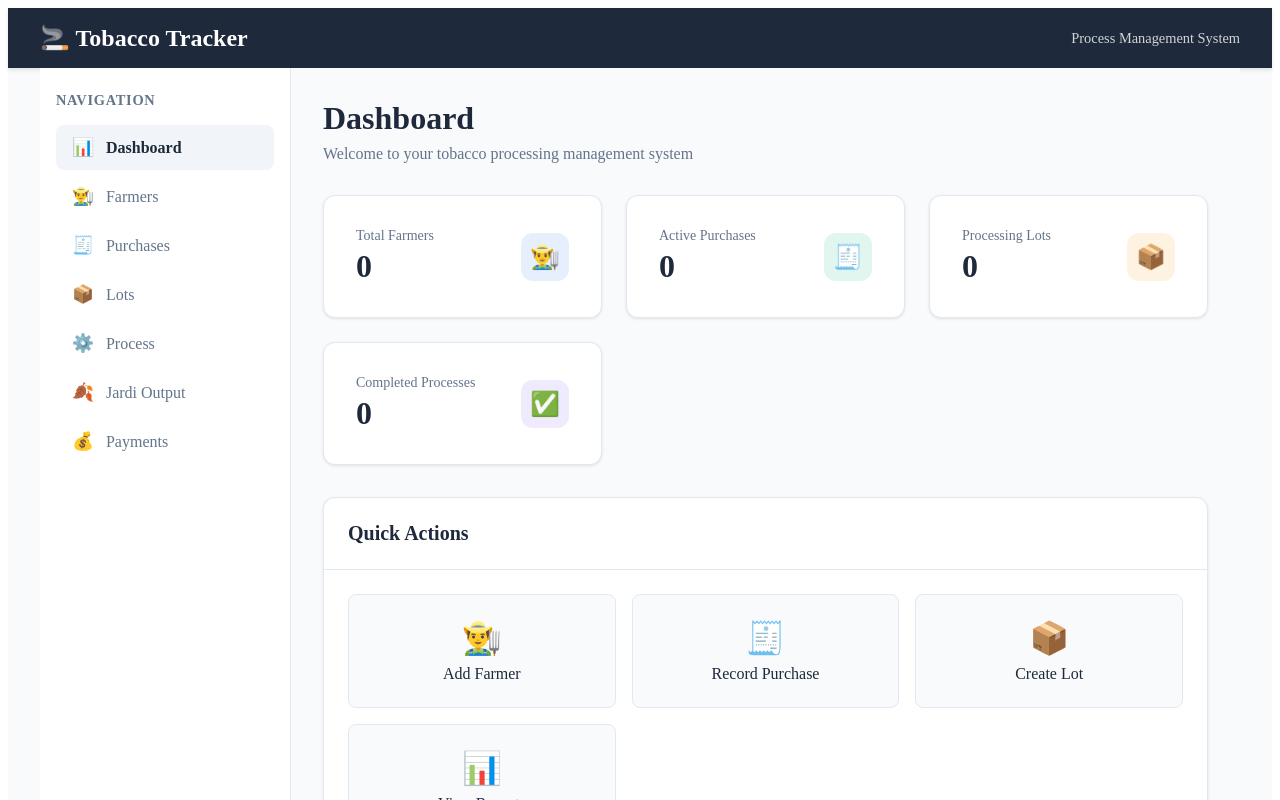
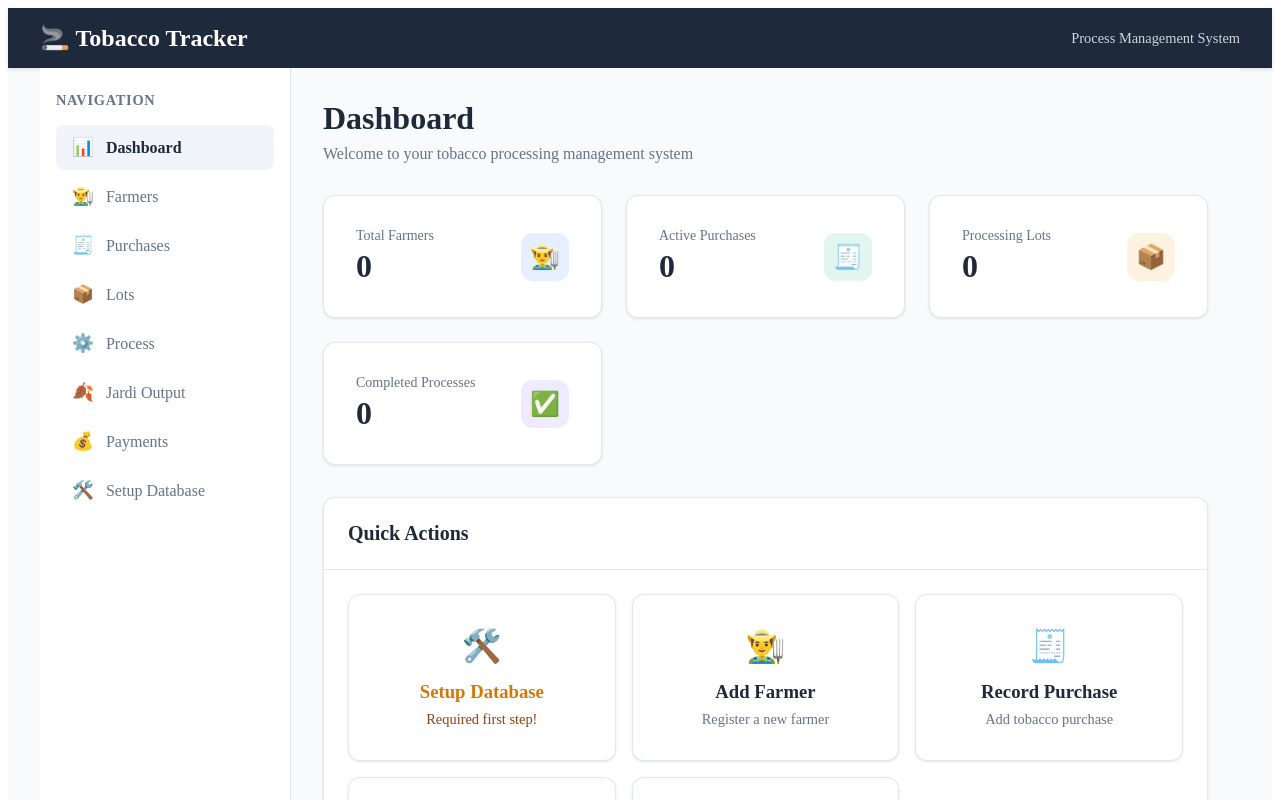
Before and after one commit to Bruce-Wayne-Gotham/process-management, a Next.js app in the folder nextjs/: page / in a window 1280 px wide. Shown: the top 800 px of the page. Built offline with nearby package versions, Linux system fonts and the light colour scheme.

Commit message:
feat: add prominent database setup links
- Add Setup Database to main navigation
- Add highlighted setup card to dashboard quick actions
- Make database setup the first required step
- Provide clear visual indication of setup requirement

```diff
--- a/nextjs/components/Layout.js
+++ b/nextjs/components/Layout.js
@@ -12,6 +12,7 @@ export default function Layout({ children }) {
     { href: '/process', label: 'Process', icon: '⚙️' },
     { href: '/jardi', label: 'Jardi Output', icon: '🍂' },
     { href: '/payments', label: 'Payments', icon: '💰' },
+    { href: '/manual-setup', label: 'Setup Database', icon: '🛠️' }
   ];
 
   const isActive = (href) => {
--- a/nextjs/pages/index.js
+++ b/nextjs/pages/index.js
@@ -66,46 +66,25 @@ export default function Home() {
 
       {/* Quick Actions */}
       <Card title="Quick Actions">
-        <div style={{
-          display: 'grid',
-          gridTemplateColumns: 'repeat(auto-fit, minmax(200px, 1fr))',
-          gap: '1rem'
-        }}>
+        <div style={{ display: 'grid', gridTemplateColumns: 'repeat(auto-fit, minmax(250px, 1fr))', gap: '1rem' }}>
+          <Link href="/manual-setup" style={{ textDecoration: 'none' }}>
+            <Card style={{ cursor: 'pointer', transition: 'transform 0.2s', ':hover': { transform: 'translateY(-2px)' }, border: '2px solid #f59e0b' }}>
+              <div style={{ textAlign: 'center' }}>
+                <div style={{ fontSize: '2rem', marginBottom: '1rem' }}>🛠️</div>
+                <h3 style={{ margin: '0 0 0.5rem 0', color: '#d97706' }}>Setup Database</h3>
+                <p style={{ margin: 0, color: '#92400e', fontSize: '0.9rem', fontWeight: '500' }}>Required first step!</p>
+              </div>
+            </Card>
+          </Link>
           {quickActions.map((action, index) => (
             <Link key={index} href={action.href} style={{ textDecoration: 'none' }}>
-              <div style={{
-                padding: '1.5rem',
-                borderRadius: '0.5rem',
-                border: '1px solid #e2e8f0',
-                backgroundColor: '#f8fafc',
-                cursor: 'pointer',
-                transition: 'all 0.2s',
-                textAlign: 'center'
-              }}
-              onMouseEnter={(e) => {
-                e.target.style.backgroundColor = '#f1f5f9';
-                e.target.style.transform = 'translateY(-2px)';
-                e.target.style.boxShadow = '0 4px 12px rgba(0, 0, 0, 0.1)';
-              }}
-              onMouseLeave={(e) => {
-                e.target.style.backgroundColor = '#f8fafc';
-                e.target.style.transform = 'translateY(0)';
-                e.target.style.boxShadow = 'none';
-              }}>
-                <div style={{
-                  fontSize: '2rem',
-                  marginBottom: '0.5rem'
-                }}>
-                  {action.icon}
+              <Card style={{ cursor: 'pointer', transition: 'transform 0.2s', ':hover': { transform: 'translateY(-2px)' } }}>
+                <div style={{ textAlign: 'center' }}>
+                  <div style={{ fontSize: '2rem', marginBottom: '1rem' }}>{action.icon}</div>
+                  <h3 style={{ margin: '0 0 0.5rem 0', color: '#1e293b' }}>{action.label}</h3>
+                  <p style={{ margin: 0, color: '#64748b', fontSize: '0.9rem' }}>{action.label === 'Add Farmer' ? 'Register a new farmer' : action.label === 'Record Purchase' ? 'Add tobacco purchase' : action.label === 'Create Lot' ? 'Group purchases into lots' : 'View reports'}</p>
                 </div>
-                <div style={{
-                  fontSize: '1rem',
-                  fontWeight: '500',
-                  color: '#1e293b'
-                }}>
-                  {action.label}
-                </div>
-              </div>
+              </Card>
             </Link>
           ))}
         </div>
```
